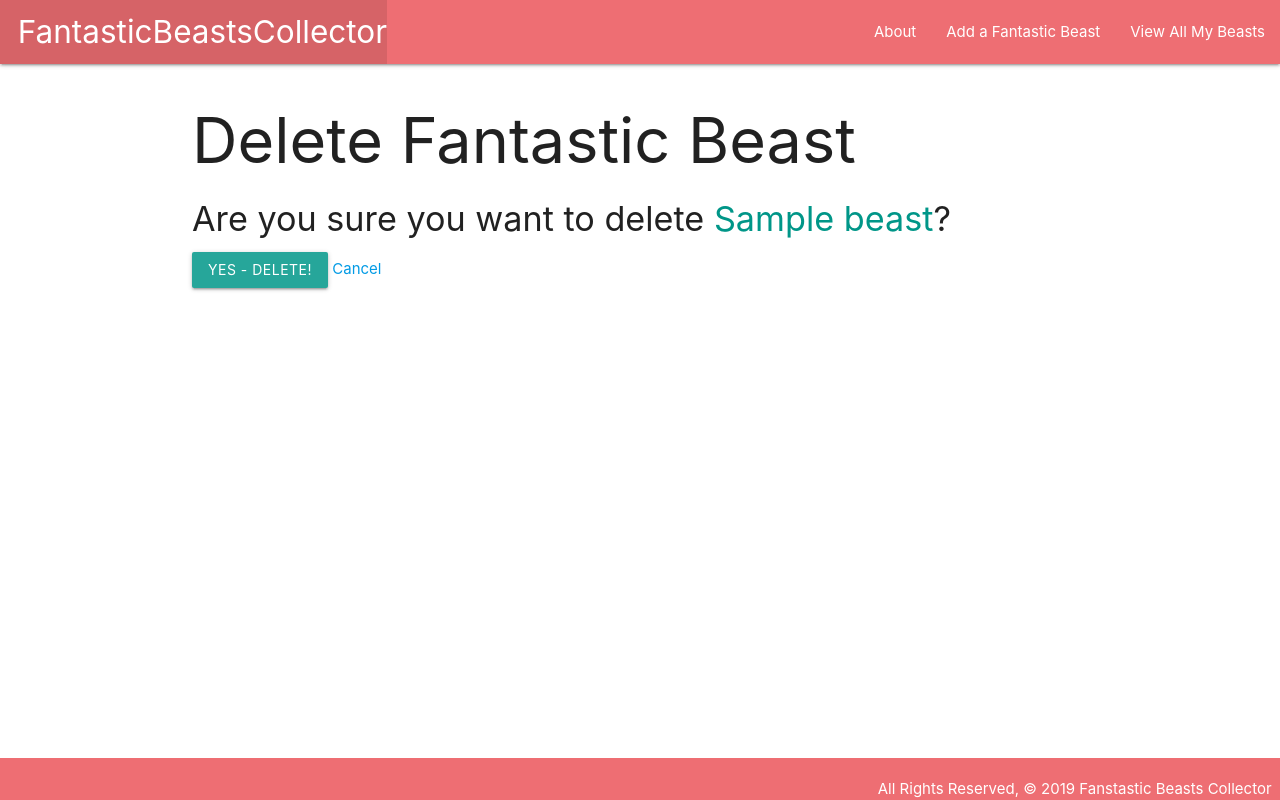
After one commit to daparducci/fantasticBeasts, a Django app: page /beasts/1/delete/ in a window 1280 px wide. The commit adds this page. Run offline with Django 3.2, Linux system fonts and the light colour scheme; tables that the repository leaves empty hold one stand-in row (values such as "Sample post").

Commit message:
added edit and delete functionality

```diff
--- a/main_app/models.py
+++ b/main_app/models.py
@@ -1,4 +1,5 @@
 from django.db import models
+from django.urls import reverse
 
 # Create your models here.
 class Beast(models.Model):
@@ -12,3 +13,6 @@ class Beast(models.Model):
 
     def __str__(self):
         return self.name
+
+    def get_absolute_url(self):
+        return reverse('detail', kwargs={'beast_id': self.id})
--- a/main_app/templates/base.html
+++ b/main_app/templates/base.html
@@ -17,8 +17,9 @@
                     <li><a href="/" class="left brand-logo">&nbsp;&nbsp;FantasticBeastsCollector</a></li>
                 </ul>
                 <ul class="right">
-                    <li><a href="/about">About</a></li>
-                    <li><a href="/beasts">View All My Beasts</a></li>
+                    <li><a href="{% url 'about' %}">About</a></li>
+                    <li><a href="{% url 'beasts_create' %}">Add a Fantastic Beast</a></li>
+                    <li><a href="{% url 'index' %}">View All My Beasts</a></li>
                 </ul>
             </div>
         </nav>
--- a/main_app/templates/beasts/detail.html
+++ b/main_app/templates/beasts/detail.html
@@ -15,6 +15,10 @@
     <p>Habitat: {{ beast.habitat }}</p>
 
   </div>
+  <div class="card-action">
+      <a href="{% url 'beasts_update' beast.id %}">Edit</a>
+      <a href="{% url 'beasts_delete' beast.id %}">Delete</a>
+    </div>
 </div>
 
 {% endblock %}
--- /dev/null
+++ b/main_app/templates/main_app/beast_confirm_delete.html
@@ -0,0 +1,13 @@
+{% extends 'base.html' %}
+
+{% block content %}
+  <h1>Delete Fantastic Beast</h1>
+
+  <h4>Are you sure you want to delete <span class="teal-text">{{ object.name }}</span>?</h4>
+
+  <form action="" method="POST">
+    {% csrf_token %}
+    <input type="submit" value="Yes - Delete!" class="btn">
+    <a href="{% url 'detail' beast.id %}">Cancel</a>
+  </form>
+{% endblock %}
--- a/main_app/urls.py
+++ b/main_app/urls.py
@@ -1,9 +1,13 @@
 from django.urls import path
 from . import views
+from django.urls import reverse
 
 urlpatterns = [
     path('', views.home, name='home'),
     path('about/', views.about, name='about'),
     path('beasts/', views.beasts_index, name='index'),
     path('beasts/<int:beast_id>/', views.beasts_detail, name='detail'),
+    path('beasts/create/', views.BeastCreate.as_view(), name='beasts_create'),
+    path('beasts/<int:pk>/update/', views.BeastUpdate.as_view(), name='beasts_update'),
+    path('beasts/<int:pk>/delete/', views.BeastDelete.as_view(), name='beasts_delete'),
 ]
--- a/main_app/views.py
+++ b/main_app/views.py
@@ -1,7 +1,20 @@
 from django.shortcuts import render
+from django.views.generic.edit import CreateView, UpdateView, DeleteView
 from .models import Beast
 
 # Create your views here.
+class BeastUpdate(UpdateView):
+    model = Beast
+    fields = ['breed', 'description', 'magic_abilities', 'dangers', 'habitat', 'age']
+
+class BeastDelete(DeleteView):
+    model = Beast
+    success_url = '/beasts/'
+
+class BeastCreate(CreateView):
+    model = Beast
+    fields = '__all__'
+    success_url = '/beasts/'
 
 def home(request):
     return render(request, 'home.html')
```
Also changed, not shown: main_app/templates/main_app/beast_form.html (added, +18 -0 lines).
